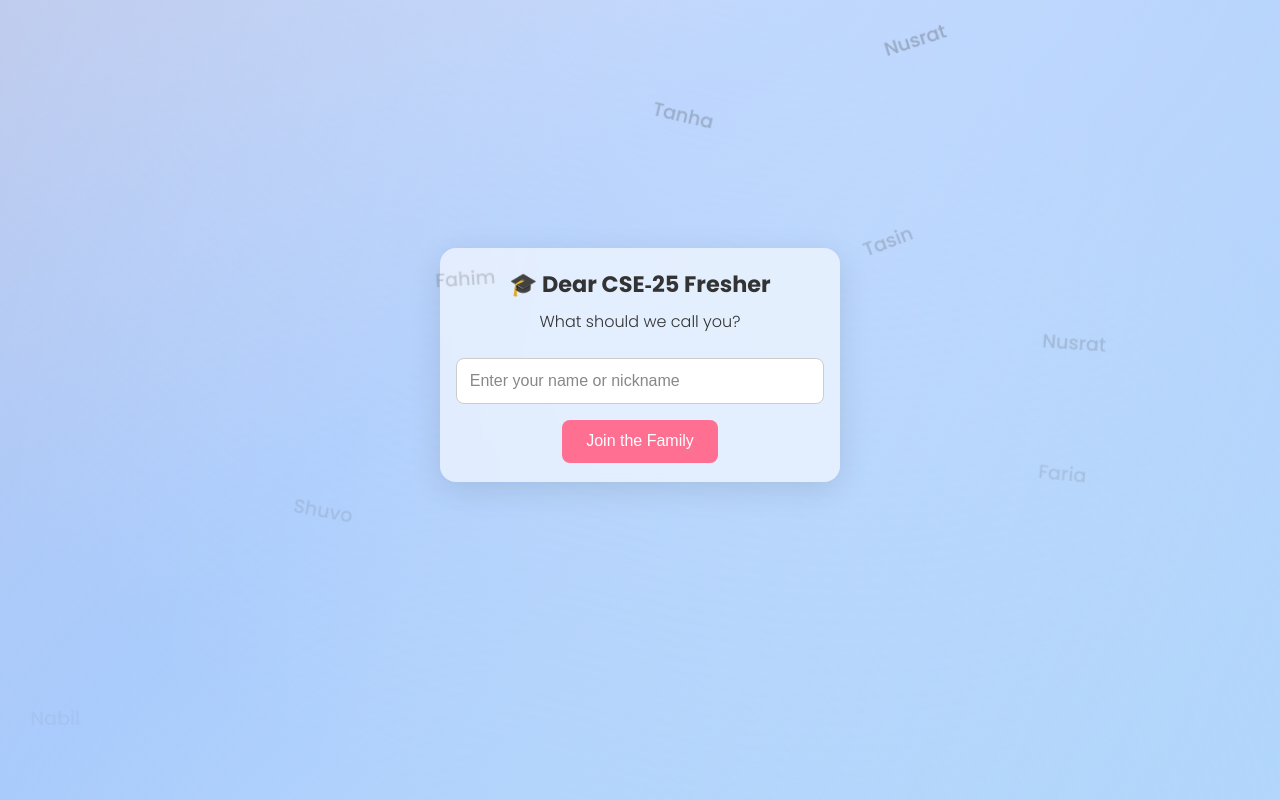
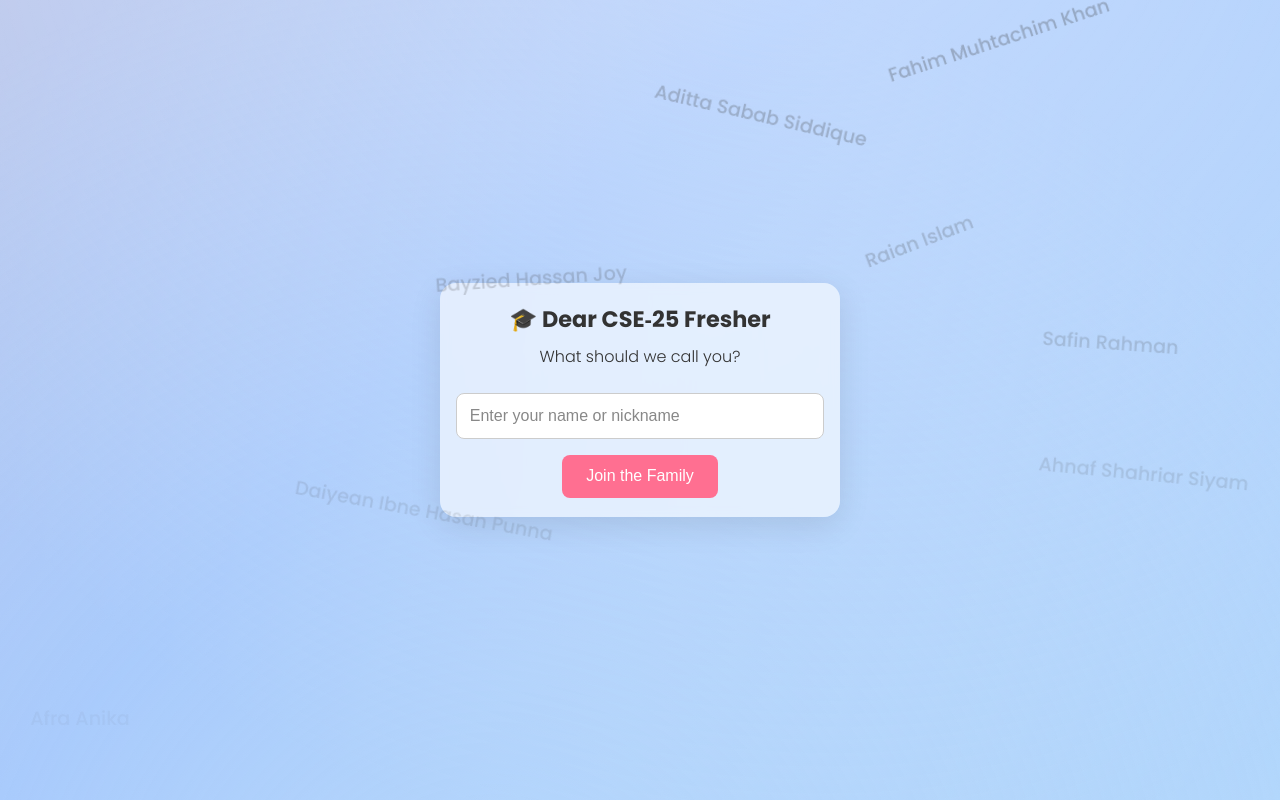
Before and after one commit to Rafsan10/Welcome_Juniors-, a plain HTML site: page index.html in a window 1280 px wide. Drawn offline with Linux system fonts and the light colour scheme.

Commit message:
add full names

```diff
--- a/index.html
+++ b/index.html
@@ -29,7 +29,33 @@
         });
 
         // Falling names
-        const names = ['Ashik', 'Tanha', 'Nusrat', 'Shuvo', 'Tasin', 'Fahim', 'Ratul', 'Nabil', 'Faria', 'Mehedi'];
+        const names = [
+          "Lyudmila Suha", "Ragib Rayhan Abbassy", "Umama Mahmud Ishma", "Abir Ebna Anowar",
+          "Safin Bin Khaleque", "Samara Nawar", "Meherun Mosharraf Zaara", "Tahmidatul Manir Tunja",
+          "Arefin Islam Mehedi", "Amartya Roy", "Aditta Sabab Siddique", "Momontika Momon Saha",
+          "Labiba Shahrin Hiya", "Tanjia Akter", "Musfika Zaman", "Musabbir Hossain Wasi",
+          "Syed Ramimul Islam", "Nibir Nath", "Jannatul Ferdous Shaila", "Fahim Muhtachim Khan",
+          "Mashrur Ar-Rafi", "Mohammed Ibtehazul Haque", "Alfi Sarker Bornali", "Tasnim Khanam",
+          "Rafi Nahiyan", "Fahimur Rahman", "Safin Rahman", "Ihsanul Huq",
+          "Tabassum Emira Rajkanna", "Subah Ibtedah", "Daiyean Ibne Hasan Punna", "Nusrat Binte Zaman",
+          "Yasir Arafat", "Dinat Hossain Khan", "Sabik Islam", "Ashfaque Zaman",
+          "Samin Anjam Ta-Seen", "Subat Haider Nuha", "Tabassum Masiat Hridi", "Rafi Alam",
+          "Raian Islam", "Safwan Sakib", "Abdul Majid", "Ismail Hossain",
+          "Tahmima Murtaza Hridi", "Fatima Ashraf Sarah", "Zabir Abdullah", "Atikur Rahman Atik",
+          "Mohammad Jubayed Ahmed", "Bayzied Hassan Joy", "Malik Istiak Ahamed Rohan", "Mahir Bin Moshiur",
+          "Nazmul Hossain Zisan", "Imam Rabee", "Atia Ibnat Neemu", "Afra Tasnim Myesha",
+          "Nasif Shahriar Ifaz", "Mesbah-Ul-Hasan Maruf", "Sinha Islam Silvi", "Fahmid Hossain Shafin",
+          "Ashria Mahmud", "Mashnoor Saif Karim", "Marjana Hossain Sneha", "Sheikh Farzan Sabib Chisty",
+          "Sassoto Paul Prangon", "Zarin Tasnim", "Arisha Afseen", "Efaz Shahriar Rowdra",
+          "Afra Anika", "Rifat Hassan", "Shihab Zawad", "Azraaf Haque",
+          "Ahesan Aziz", "Pranto Saha", "Meghla Sarker", "Supravo Barua",
+          "Achhabul Yeameen Madhurzo", "Tasnim Raiyan", "Ahnaf Ibrahim", "Ahnaf Shahriar Siyam",
+          "Arifur Rahman Alif", "Ulfat Binte Kawsar", "Soumo Dutta", "Shaharun Nesa Shorna",
+          "Shanjida Jaman Joya", "Tasin Ahmed", "Munjalin Ahmed Niloy", "Nazifa Hassan Chowdhury",
+          "Nafiz Imam Swapnil", "Nahal Taskubrah", "Mahfuzur Rahman", "Muhibbur Rahman",
+          "Tarif Bin Belal", "Abdul Kader", "Zarif Zil Falah", "Tahsin Rayat Tarif",
+          "Arian Abid Meem"
+        ];
         function createName() {
           const el = document.createElement('div');
           el.classList.add('emoji');
--- a/style.css
+++ b/style.css
@@ -109,8 +109,6 @@ body {
   max-width: 400px;
   text-align: center;
   animation: fadeIn 1s ease-out;
-  margin-bottom: 70px;
-    /* 👈 alternative */
 }
 
 @keyframes fadeIn {
```
